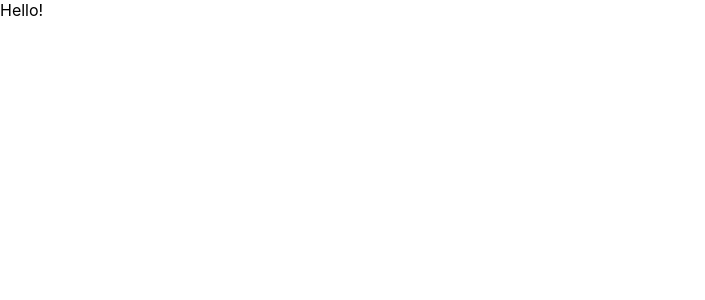
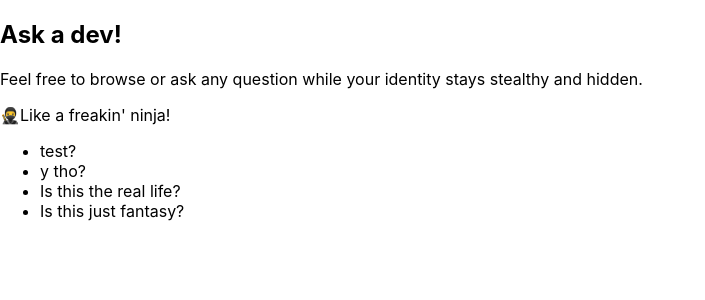
Before and after one commit to shebtastic/ask-a.dev, a Next.js app: page / in a window 1280 px wide. Shown: the top 300 px of the page, without its empty margins (0-705 px from the left). Built offline with nearby package versions, Linux system fonts and the light colour scheme.

Commit message:
add faked questions overview

```diff
--- a/pages/index.js
+++ b/pages/index.js
@@ -1,12 +1,47 @@
 import Head from 'next/head'
+
+const questions = [
+  {
+    id: 'EF370F87-338F-47F2-AD2C-7CB23F3B9669',
+    question: 'test?',
+  },
+  {
+    id: 'B8AE42B9-5C0E-4336-A998-614A6A7249B9',
+    question: 'y tho?',
+  },
+  {
+    id: 'E3EB7364-CD78-4CC1-B616-C5CF588E3304',
+    question: 'Is this the real life?',
+  },
+  {
+    id: 'A997467E-E083-482C-B25C-B72B603CECC4',
+    question: 'Is this just fantasy?',
+  },
+]
 
 function Home() {
   return (
     <>
       <Head>
-        <title>Welcome!</title>
+        <title>Ask away!</title>
       </Head>
-      <main>Hello!</main>
+      <main>
+        <section>
+          <h1>Ask a dev!</h1>
+          <p>
+            Feel free to browse or ask any question while your identity stays
+            stealthy and hidden.
+          </p>
+          <aside>🥷Like a freakin' ninja!</aside>
+        </section>
+        <section>
+          <ul>
+            {questions.map(({ id, question }) => (
+              <li key={id}>{question}</li>
+            ))}
+          </ul>
+        </section>
+      </main>
     </>
   )
 }
```
